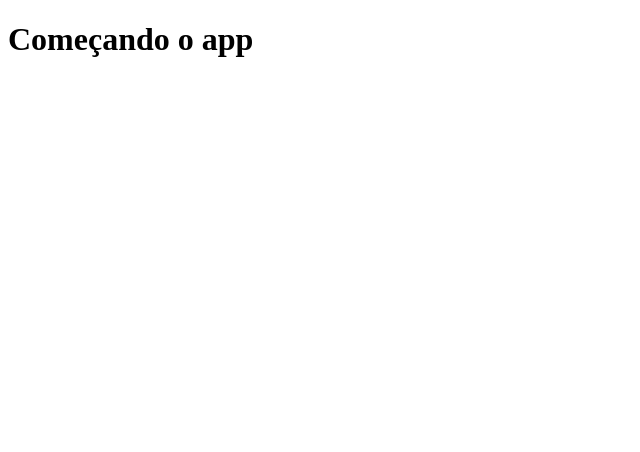
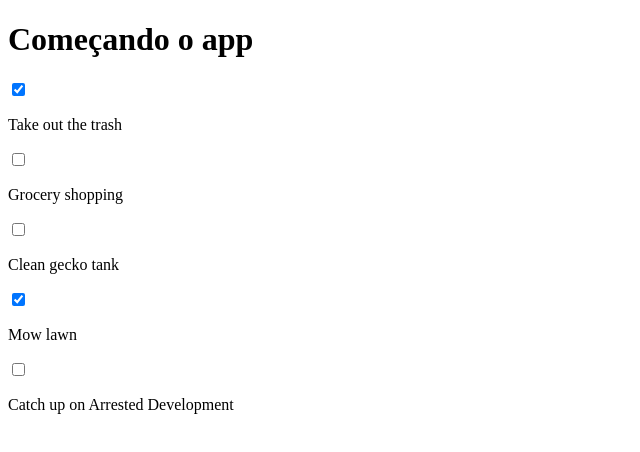
Before and after one commit to mnegabriel/afazer, a React (Create React App) app in the folder front/: page / in a window 1280 px wide. Shown: the top 452 px of the page, without its empty margins (0-640 px from the left). Built offline with nearby package versions, Linux system fonts and the light colour scheme.

Commit message:
Created checkable todo item component

```diff
--- a/front/src/App.tsx
+++ b/front/src/App.tsx
@@ -1,7 +1,13 @@
 import React from 'react';
+import TodoList from './components/TodoList';
 
 const App: React.FunctionComponent = () => {
-  return <h1>Começando o app</h1>;
+  return (
+    <main>
+      <h1>Começando o app</h1>
+      <TodoList />
+    </main>
+  );
 };
 
 export default App;
--- /dev/null
+++ b/front/src/components/TodoItem/index.tsx
@@ -0,0 +1,28 @@
+import React from 'react';
+
+interface TodoItemProps {
+  itemProps: {
+    id: number;
+    title: string;
+    checked: boolean;
+  };
+  handleCheck: (id: number) => void;
+}
+
+const TodoItem: React.FunctionComponent<TodoItemProps> = ({
+  itemProps: { id, title, checked },
+  handleCheck, // wierd eslint problem
+}: TodoItemProps) => {
+  return (
+    <div className="todo__item">
+      <input
+        type="checkbox"
+        checked={checked}
+        onChange={() => handleCheck(id)}
+      />
+      <p>{title}</p>
+    </div>
+  );
+};
+
+export default TodoItem;
--- /dev/null
+++ b/front/src/components/TodoList/index.tsx
@@ -0,0 +1,28 @@
+import React, { useState } from 'react';
+import TodoItem from '../TodoItem';
+import todosData from '../../todosData';
+
+const TodoList: React.FunctionComponent = () => {
+  const [listData, setListData] = useState(todosData);
+
+  const handleCheck: (id: number) => void = id => {
+    const newList = listData.map(item => {
+      if (item.id === id) {
+        return {
+          ...item,
+          checked: !item.checked,
+        };
+      }
+      return item;
+    });
+    setListData(newList);
+  };
+
+  const todoitems = listData.map(item => (
+    <TodoItem key={item.id} itemProps={item} handleCheck={handleCheck} />
+  ));
+
+  return <div className="todo__list">{todoitems}</div>;
+};
+
+export default TodoList;
--- /dev/null
+++ b/front/src/todosData.tsx
@@ -0,0 +1,29 @@
+const todosData = [
+  {
+    id: 1,
+    title: 'Take out the trash',
+    checked: true,
+  },
+  {
+    id: 2,
+    title: 'Grocery shopping',
+    checked: false,
+  },
+  {
+    id: 3,
+    title: 'Clean gecko tank',
+    checked: false,
+  },
+  {
+    id: 4,
+    title: 'Mow lawn',
+    checked: true,
+  },
+  {
+    id: 5,
+    title: 'Catch up on Arrested Development',
+    checked: false,
+  },
+];
+
+export default todosData;
```
Also changed, not shown: 1 other file (tests, documents, lock files or other folders).
